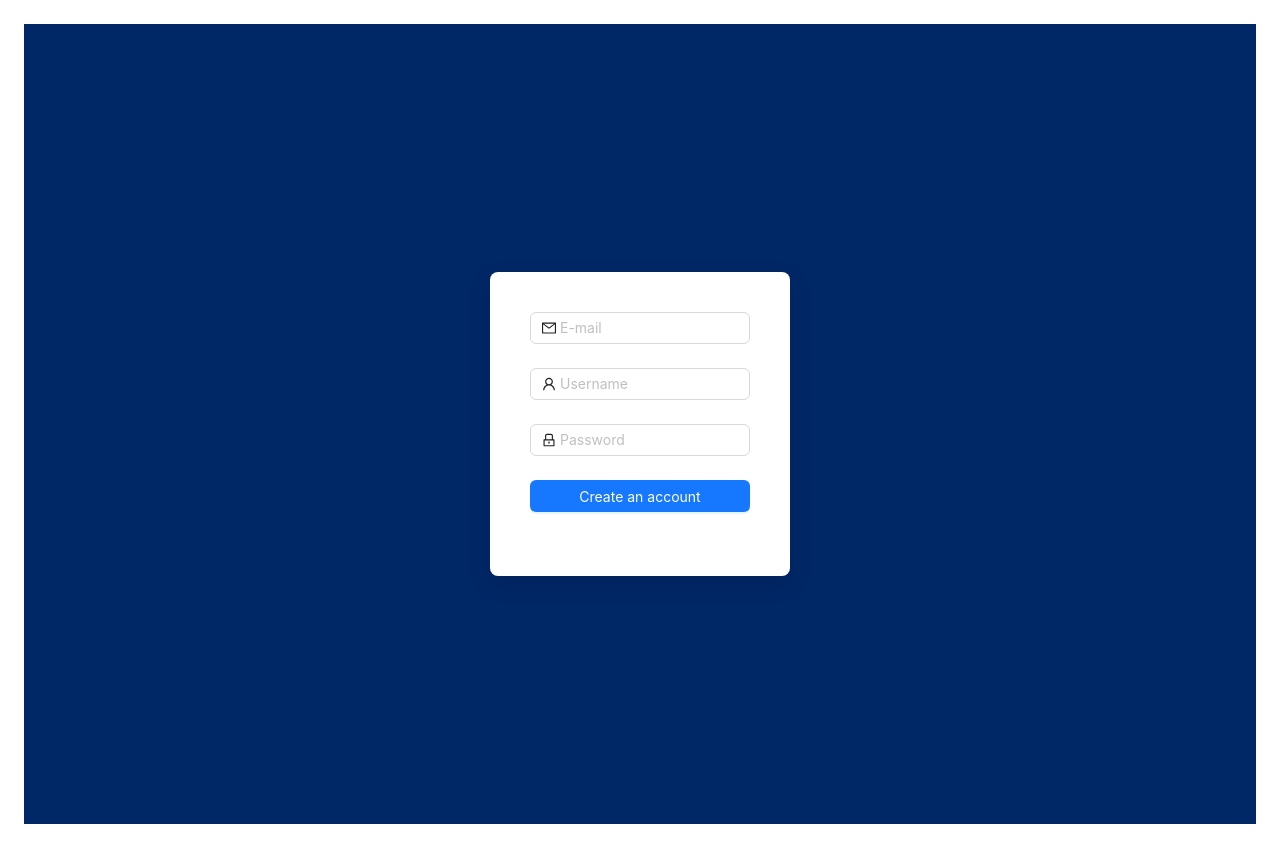
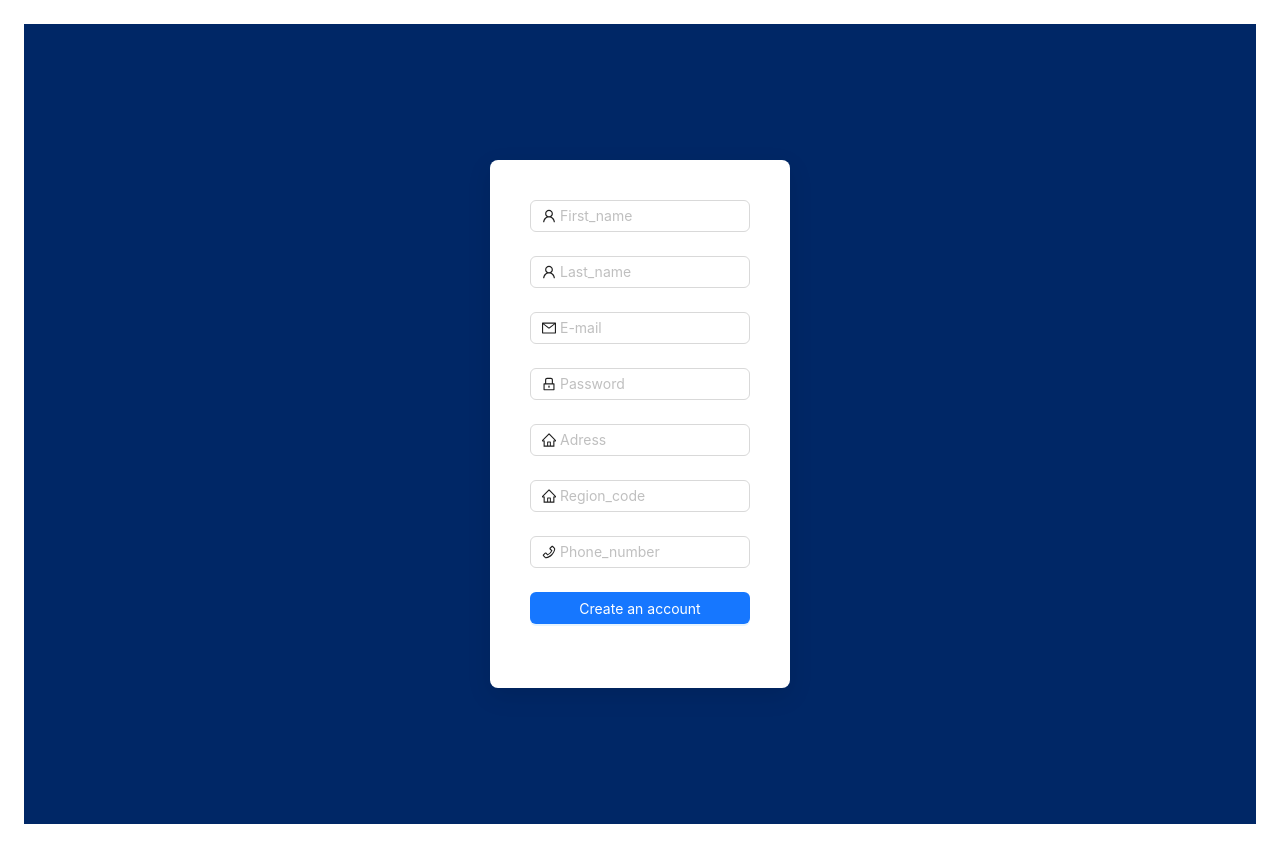
Before and after one commit to Sarrabah/RNCP_Project, a React (Create React App) app in the folder frontend/: page /register in a window 1280 px wide. Built offline with nearby package versions, Linux system fonts and the light colour scheme.

Commit message:
feat: Post new user using the register form

```diff
--- a/frontend/src/pages/RegisterPage.tsx
+++ b/frontend/src/pages/RegisterPage.tsx
@@ -1,20 +1,72 @@
 import { Button, Form, Input, notification } from "antd";
 import React from "react";
-import { UserOutlined, LockOutlined, MailOutlined } from "@ant-design/icons";
+import {
+  UserOutlined,
+  LockOutlined,
+  MailOutlined,
+  HomeOutlined,
+  PhoneOutlined,
+} from "@ant-design/icons";
 import "../styles/Register.css";
 import { NavigateFunction } from "react-router-dom";
 import { useNavigate } from "react-router-dom";
 
 const Register = () => {
   const navigate: NavigateFunction = useNavigate();
-  const onFinish = () => {
+  const addUser = async (values: {
+    first_name: string;
+    last_name: string;
+    email: string;
+    password: string;
+    adress: string;
+    region_code: string;
+    phone_number: string;
+  }) => {
+    const {
+      first_name,
+      last_name,
+      email,
+      password,
+      adress,
+      region_code,
+      phone_number,
+    } = values;
+    try {
+      const response = await fetch("/api/register", {
+        method: "POST",
+        body: JSON.stringify({
+          first_name: first_name,
+          last_name: last_name,
+          email: email,
+          password: password,
+          adress: adress,
+          region_code: region_code,
+          phone_number: phone_number,
+        }),
+        headers: {
+          "Content-type": "application/json",
+        },
+      });
+
+      if (!response.ok) {
+        throw new Error("Failed to submit the new user!");
+      }
+
+      const data = await response.json();
+
       notification.success({
         message: "Création réussie",
         description: "Login juste now!",
       });
+
       setTimeout(() => {
         navigate("/login");
       }, 2000);
+
+      return data;
+    } catch (error) {
+      console.error("Error submitting the new user ", error);
+    }
   };
   return (
     <div className="register-container">
@@ -22,8 +74,32 @@ const Register = () => {
         name="register_form"
         initialValues={{ remember: true }}
         className="register-form"
-        onFinish={onFinish}
+        onFinish={addUser}
       >
+        <Form.Item
+          name="first_name"
+          rules={[
+            { required: true, message: "Please put here your First Name! " },
+          ]}
+        >
+          <Input
+            prefix={<UserOutlined />}
+            placeholder="First_name"
+            className="site-form-item-icon"
+          />
+        </Form.Item>
+        <Form.Item
+          name="last_name"
+          rules={[
+            { required: true, message: "Please put here your last Name! " },
+          ]}
+        >
+          <Input
+            prefix={<UserOutlined />}
+            placeholder="Last_name"
+            className="site-form-item-icon"
+          />
+        </Form.Item>
         <Form.Item
           name="email"
           rules={[
@@ -37,18 +113,6 @@ const Register = () => {
           />
         </Form.Item>
         <Form.Item
-          name="username"
-          rules={[
-            { required: true, message: "Please put here your user Name! " },
-          ]}
-        >
-          <Input
-            prefix={<UserOutlined />}
-            placeholder="Username"
-            className="site-form-item-icon"
-          />
-        </Form.Item>
-        <Form.Item
           name="password"
           rules={[
             { required: true, message: "Please put here your password! " },
@@ -58,6 +122,32 @@ const Register = () => {
             prefix={<LockOutlined />}
             type="password"
             placeholder="Password"
+            className="site-form-item-icon"
+          />
+        </Form.Item>
+        <Form.Item name="adress">
+          <Input
+            prefix={<HomeOutlined />}
+            placeholder="Adress"
+            className="site-form-item-icon"
+          />
+        </Form.Item>
+        <Form.Item
+          name="region_code"
+          rules={[
+            { required: true, message: "Please put here your Region Code! " },
+          ]}
+        >
+          <Input
+            prefix={<HomeOutlined />}
+            placeholder="Region_code"
+            className="site-form-item-icon"
+          />
+        </Form.Item>
+        <Form.Item name="phone_number">
+          <Input
+            prefix={<PhoneOutlined />}
+            placeholder="Phone_number"
             className="site-form-item-icon"
           />
         </Form.Item>
```
Lines whose indentation alone changed are shown as unchanged.
